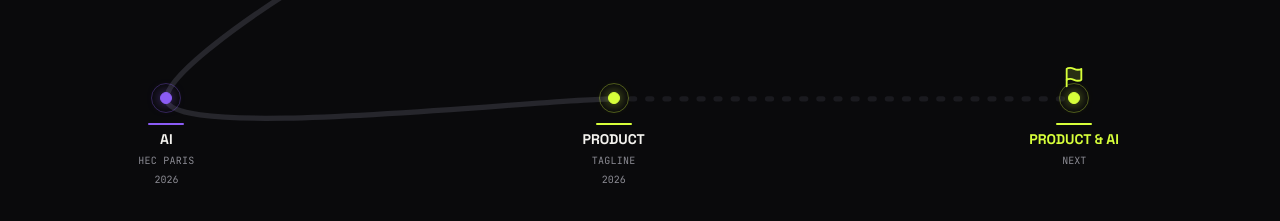
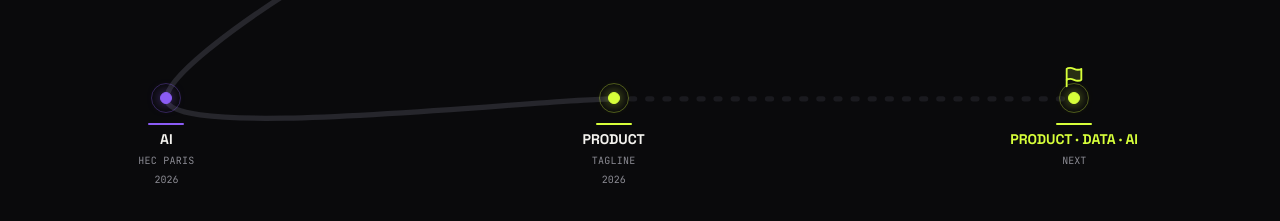
Before and after one commit to Sakshi26400/Sakshi-portfolio, a Next.js app: page / in a window 1280 px wide. Shown: the part 3760-3981 px from the top of the page. Built offline with nearby package versions, Linux system fonts and the light colour scheme.

Commit message:
updated journey, added data

```diff
--- a/app/page.jsx
+++ b/app/page.jsx
@@ -268,7 +268,7 @@ const JOURNEY = [
   { year: "2025", tag: "BUSINESS", org: "Warwick Business School", detail: "MSc Management — strategy, customers, leadership.", color: "cyan" },
   { year: "2026", tag: "AI", org: "HEC Paris", detail: "Data Science & AI in Business, incl. Station F exposure.", color: "violet" },
   { year: "2026", tag: "PRODUCT", org: "Tagline", detail: "AI Strategy & Product Intern.", color: "volt" },
-  { year: "NEXT", tag: "PRODUCT & AI", org: "", detail: "", isNext: true, color: "volt" },
+  { year: "NEXT", tag: "PRODUCT · DATA · AI", org: "", detail: "", isNext: true, color: "volt" },
 ];
 
 const TOOLKIT = [
```
